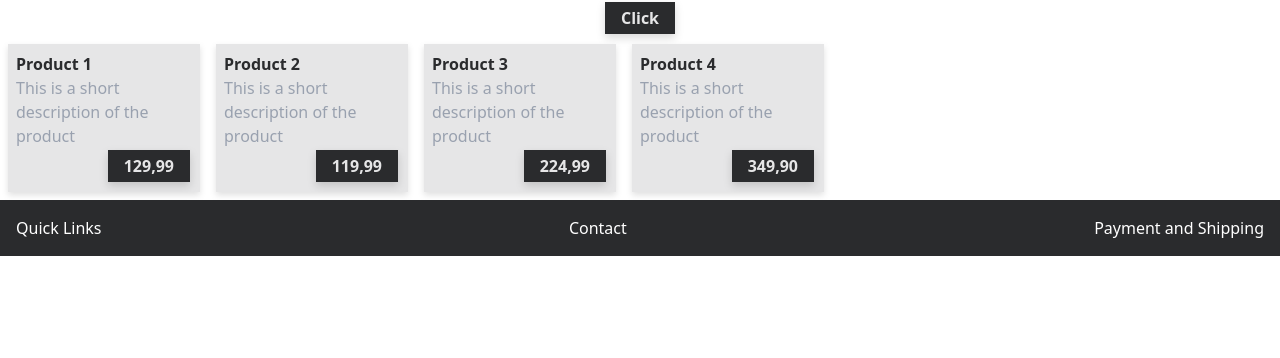
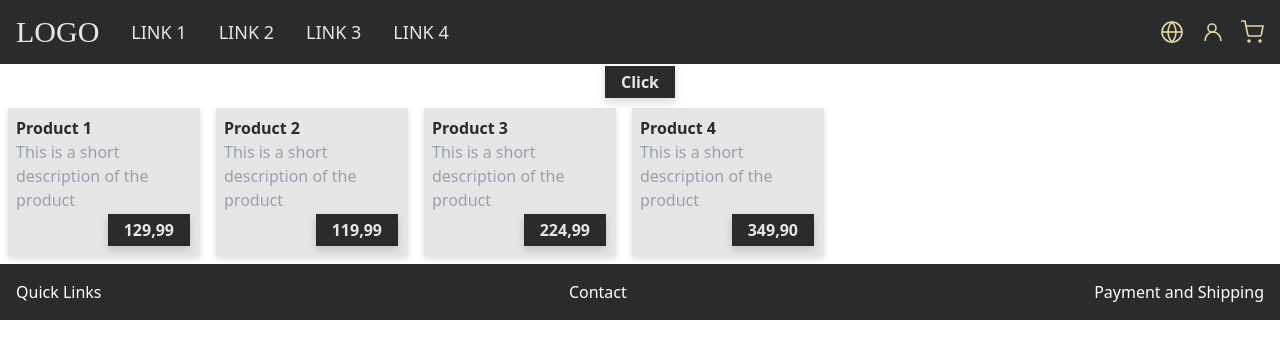
Before and after one commit to mpodmanicky/lunea, a React (Vite) app: page / in a window 1280 px wide. Shown: the top 358 px of the page. Built offline with nearby package versions, Linux system fonts and the light colour scheme.

Commit message:
Created navigation bar

```diff
--- a/package.json
+++ b/package.json
@@ -16,6 +16,7 @@
     "@tailwindcss/vite": "^4.1.18",
     "react": "^19.2.0",
     "react-dom": "^19.2.0",
+    "react-icons": "^5.5.0",
     "react-router": "^7.10.1",
     "tailwindcss": "^4.1.18"
   },
--- a/src/App.tsx
+++ b/src/App.tsx
@@ -3,12 +3,14 @@ import "./App.css";
 import Button from "./components/Button";
 import Footer from "./components/Footer";
 import ProductCard from "./components/ProductCard";
+import Navbar from "./components/Navbar";
 
 function App() {
   const [count, setCount] = useState(0);
 
   return (
     <>
+      <Navbar />
       <Button props={"Click"} />
 
       <div className="overflow-x-auto">
--- /dev/null
+++ b/src/components/Navbar.tsx
@@ -0,0 +1,162 @@
+import { useState } from "react";
+import { CiMenuBurger } from "react-icons/ci";
+
+export default function Navbar() {
+  const [isOpen, setIsOpen] = useState(false);
+  return (
+    <nav className="bg-charcoal">
+      <div className="h-16 relative items-center flex">
+        <div className="text-gunmetal font-playfair text-3xl px-4">LOGO</div>
+        {/*Desktop buttons */}
+        <div className="hidden sm:block">
+          <a
+            href=""
+            className="text-gunmetal text-lg px-4 hover:text-goldAccent duration-700"
+          >
+            LINK 1
+          </a>
+          <a
+            href=""
+            className="text-gunmetal text-lg px-4 hover:text-goldAccent duration-700"
+          >
+            LINK 2
+          </a>
+          <a
+            href=""
+            className="text-gunmetal text-lg px-4 hover:text-goldAccent duration-700"
+          >
+            LINK 3
+          </a>
+          <a
+            href=""
+            className="text-gunmetal text-lg px-4 hover:text-goldAccent duration-700"
+          >
+            LINK 4
+          </a>
+        </div>
+        {/*icons */}
+        <div className="absolute right-2">
+          {/* hamburger menu icon */}
+          <button
+            className="sm:hidden p-2 rounded-md text-gunmetal hover:bg-white/10 focus:outline-none focus:ring-2 focus:ring-white/20"
+            onClick={() => setIsOpen(!isOpen)}
+          >
+            <CiMenuBurger size={24} className="text-goldAccent" />
+          </button>
+          {/* Language (globe) */}
+          <button
+            type="button"
+            aria-label="Change language"
+            title="Language"
+            className="p-2 rounded-md text-gunmetal hover:bg-white/10 focus:outline-none focus:ring-2 focus:ring-white/20"
+            onClick={() => {
+              /* handle language change */
+            }}
+          >
+            <svg
+              width="24"
+              height="24"
+              viewBox="0 0 30 30"
+              fill="none"
+              xmlns="http://www.w3.org/2000/svg"
+            >
+              <path
+                d="M15 27.5C21.9036 27.5 27.5 21.9036 27.5 15C27.5 8.09644 21.9036 2.5 15 2.5C8.09644 2.5 2.5 8.09644 2.5 15C2.5 21.9036 8.09644 27.5 15 27.5Z"
+                stroke="#E5D89D"
+                stroke-width="2"
+              />
+              <path d="M2.5 15H27.5" stroke="#E5D89D" stroke-width="2" />
+              <path
+                d="M15 2.5C18.1266 5.92294 19.9034 10.365 20 15C19.9034 19.635 18.1266 24.0771 15 27.5C11.8734 24.0771 10.0966 19.635 10 15C10.0966 10.365 11.8734 5.92294 15 2.5Z"
+                stroke="#E5D89D"
+                stroke-width="2"
+              />
+            </svg>
+          </button>
+
+          {/* Profile (user) */}
+          <button
+            type="button"
+            aria-label="Profile"
+            title="Profile"
+            className="p-2 rounded-md text-gunmetal hover:bg-white/10 focus:outline-none focus:ring-2 focus:ring-white/20"
+            onClick={() => {
+              /* handle profile open */
+            }}
+          >
+            <svg
+              width="24"
+              height="24"
+              viewBox="0 0 30 30"
+              fill="none"
+              xmlns="http://www.w3.org/2000/svg"
+            >
+              <path
+                d="M15 15C17.7614 15 20 12.7614 20 10C20 7.23858 17.7614 5 15 5C12.2386 5 10 7.23858 10 10C10 12.7614 12.2386 15 15 15Z"
+                stroke="#E5D89D"
+                stroke-width="2"
+              />
+              <path
+                d="M6.25 26.25C6.25 20.0375 10.7275 15 16.25 15C21.7725 15 26.25 20.0375 26.25 26.25"
+                stroke="#E5D89D"
+                stroke-width="2"
+              />
+            </svg>
+          </button>
+
+          {/* Cart (shopping cart) */}
+          <button
+            type="button"
+            aria-label="Cart"
+            title="Cart"
+            className="p-2 rounded-md text-gunmetal hover:bg-white/10 focus:outline-none focus:ring-2 focus:ring-white/20"
+            onClick={() => {
+              /* handle cart open */
+            }}
+          >
+            <svg
+              width="24"
+              height="24"
+              viewBox="0 0 30 30"
+              fill="none"
+              xmlns="http://www.w3.org/2000/svg"
+            >
+              <path
+                d="M11.25 27.5C11.9404 27.5 12.5 26.9404 12.5 26.25C12.5 25.5596 11.9404 25 11.25 25C10.5596 25 10 25.5596 10 26.25C10 26.9404 10.5596 27.5 11.25 27.5Z"
+                stroke="#E5D89D"
+                stroke-width="2"
+              />
+              <path
+                d="M25 27.5C25.6904 27.5 26.25 26.9404 26.25 26.25C26.25 25.5596 25.6904 25 25 25C24.3096 25 23.75 25.5596 23.75 26.25C23.75 26.9404 24.3096 27.5 25 27.5Z"
+                stroke="#E5D89D"
+                stroke-width="2"
+              />
+              <path
+                d="M1.25 1.25H6.25L9.6 17.9875C9.71431 18.563 10.0274 19.0799 10.4844 19.4479C10.9415 19.8158 11.5134 20.0112 12.1 20H24.25C24.8366 20.0112 25.4085 19.8158 25.8656 19.4479C26.3226 19.0799 26.6357 18.563 26.75 17.9875L28.75 7.5H7.5"
+                stroke="#E5D89D"
+                stroke-width="2"
+              />
+            </svg>
+          </button>
+        </div>
+      </div>
+      {/*mobile buttons */}
+      <div
+        className={`${isOpen ? "block" : "hidden"} sm:hidden space-y-2 text-left`}
+      >
+        <a href="" className="text-gunmetal text-lg px-4 block">
+          LINK 1
+        </a>
+        <a href="" className="text-gunmetal text-lg px-4 block">
+          LINK 2
+        </a>
+        <a href="" className="text-gunmetal text-lg px-4 block">
+          LINK 3
+        </a>
+        <a href="" className="text-gunmetal text-lg px-4 block">
+          LINK 4
+        </a>
+      </div>
+    </nav>
+  );
+}
--- a/src/index.css
+++ b/src/index.css
@@ -4,6 +4,7 @@
 @theme {
   --color-charcoal: #2a2b2d;
   --color-gunmetal: #e6e6e7;
+  --color-goldAccent: #e5d89d;
   --font-body: "Inter";
   --font-playfair: "Playfair Display";
 }
```
Also changed, not shown: 1 other file (tests, documents, lock files or other folders).
